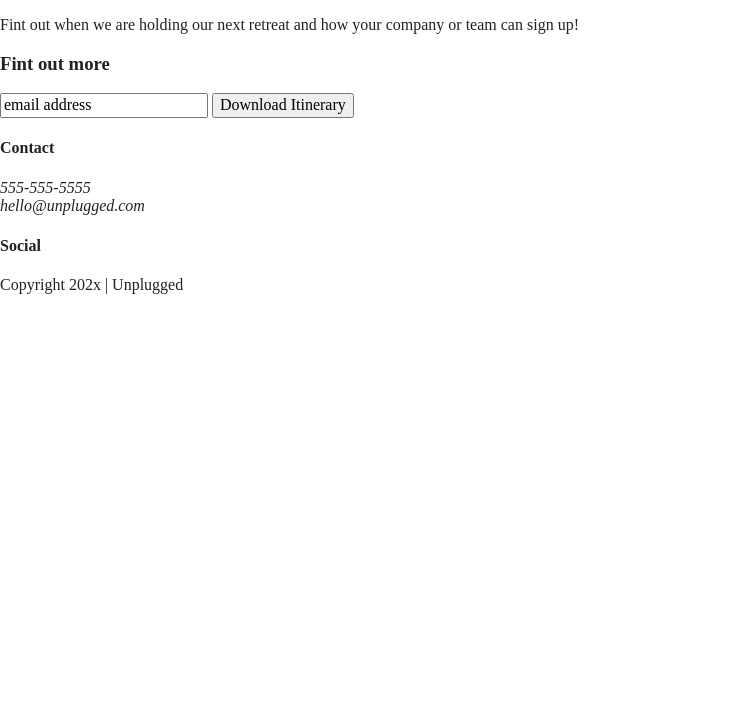
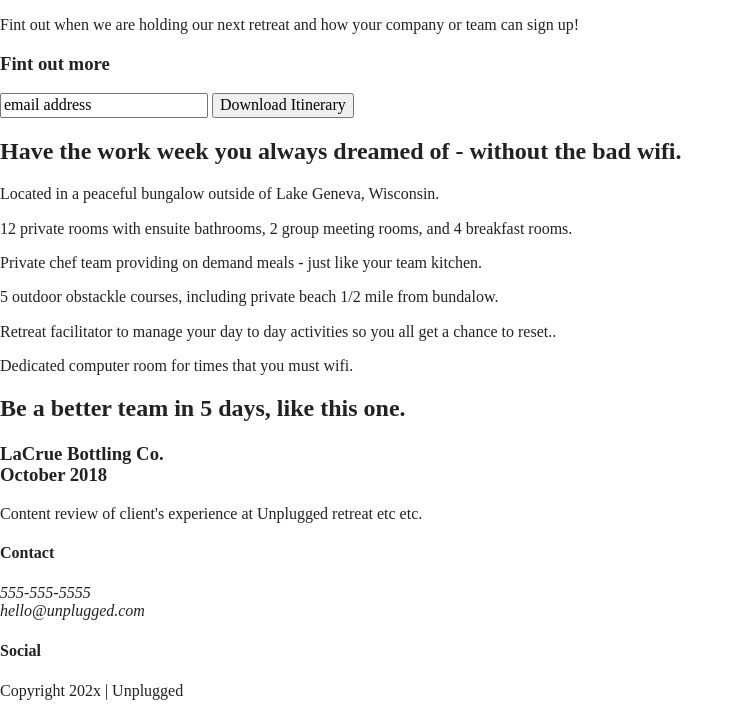
Before and after one commit to raynelew/unplugged, a website built with Parcel: page index.html in a window 1280 px wide. Shown: the part 175-891 px from the top of the page, without its empty margins (0-743 px from the left). Before the commit the page ends 800 px from the top, so only its background shows below. Built offline with nearby package versions, Linux system fonts and the light colour scheme.

Commit message:
Added main sections of homepage html

```diff
--- a/index.html
+++ b/index.html
@@ -55,6 +55,48 @@
       <input type="button" value="Download Itinerary">
     </div>
   </div>
+  <section class="features">
+    <div class="content-wrapper">
+      <h2>Have the work week you always dreamed of - without the bad wifi.</h2>
+      <div="features-items">
+      <article>
+        <p class="fontawesome-icon"></p>
+        <p class="features-item-description">Located in a peaceful bungalow outside of Lake Geneva, Wisconsin.</p>
+   </article>
+   <article>
+    <p class="fontawesome-icon"></p>
+    <p class="features-item-description">12 private rooms with ensuite bathrooms, 2 group meeting rooms, and 4 breakfast rooms.</p>
+    </article>
+    <article>
+      <p class="fontawesome-icon"></p>
+      <p class="features-item-description">Private chef team providing on demand meals - just like your team kitchen.</p>
+      </article>
+      <article>
+        <p class="fontawesome-icon"></p>
+        <p class="features-item-description">5 outdoor obstackle courses, including private beach 1/2 mile from bundalow.</p>
+        </article>
+        <article>
+          <p class="fontawesome-icon"></p>
+          <p class="features-item-description">Retreat facilitator to manage your day to day activities so you all get a chance to reset..</p>
+          </article>
+          <article>
+            <p class="fontawesome-icon"></p>
+            <p class="features-item-description">Dedicated computer room for times that you must wifi.</p>
+            </article>
+          </div>
+
+  </section>
+  <section class="reviews">
+    <div class="content-wrapper">
+      <h2>Be a better team in 5 days, like this one.</h2>
+      <article>
+        <h3>LaCrue Bottling Co.<br>
+        October 2018</h3>
+        <p>Content review of client's experience at Unplugged retreat etc etc.</p>
+      </article>
+    </div>
+  </div>
+  </section>
   </aside>
 </main>
 <footer>
```
